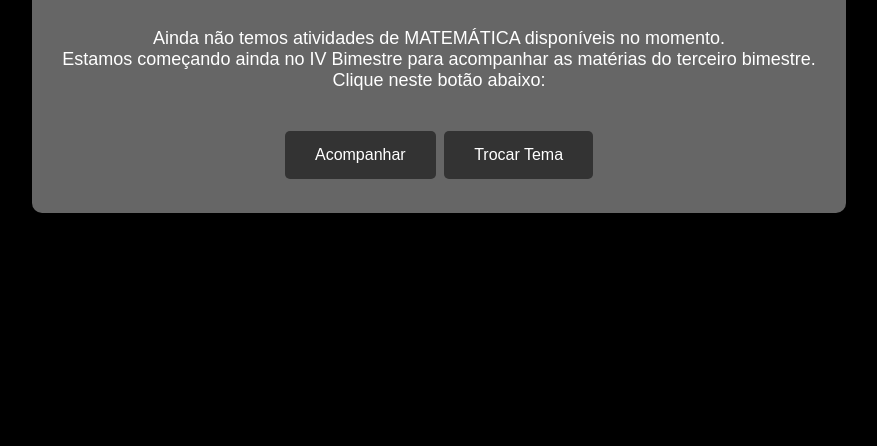
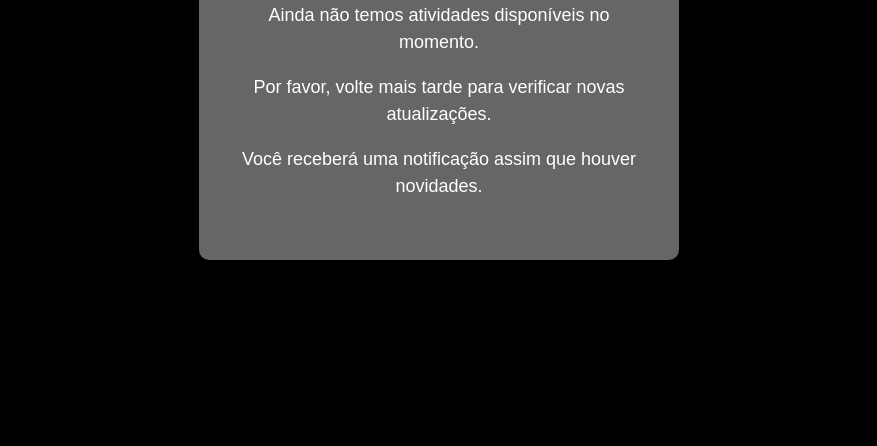
Before and after one commit to StudyTask-ai/StudyTask-Mobile, a plain HTML site: page matematica.html in a window 1280 px wide. Shown: the part 354-800 px from the top of the page, without its empty margins (201-1078 px from the left). Drawn offline with Linux system fonts and the light colour scheme.

Commit message:
Update matematica.html

```diff
--- a/matematica.html
+++ b/matematica.html
@@ -8,10 +8,6 @@
         :root {
             --body-bg-color: #fff;
             --body-color: #333;
-            --button-bg-color: #8533f1;
-            --button-hover-bg-color: #7209b7;
-            --button-padding: 1em 1.5em;
-            --post-bg-color: #fff;
             --container-bg-color: #f9f9f9;
             --post-border-color: #ddd;
         }
@@ -29,37 +25,23 @@
         .container {
             text-align: center;
             background: var(--container-bg-color);
-            padding: 30px;
+            padding: 40px;
             border-radius: 10px;
             box-shadow: 0 4px 8px rgba(0, 0, 0, 0.1);
             transition: background-color 0.3s ease;
+            max-width: 400px;
+            margin: 0 20px;
         }
         .icon {
             width: 100px;
             height: auto;
-            margin-bottom: 20px;
+            margin-bottom: 30px;
         }
         .message {
             font-size: 18px;
             margin: 20px 0;
             color: var(--body-color);
-        }
-        .button {
-            background-color: var(--button-bg-color);
-            color: white;
-            padding: 15px 30px;
-            text-align: center;
-            text-decoration: none;
-            display: inline-block;
-            font-size: 16px;
-            margin: 4px 2px;
-            cursor: pointer;
-            border: none;
-            border-radius: 5px;
-            transition: background-color 0.3s ease;
-        }
-        .button:hover {
-            background-color: var(--button-hover-bg-color);
+            line-height: 1.5;
         }
     </style>
 </head>
@@ -68,12 +50,10 @@
     <div class="container">
         <img src="https://raw.githubusercontent.com/Luanzinh0fc/Luanzinh0fc-Banco-de-dados-p-blicos/main/1000008714-removebg.png" alt="StudyTask Icon" class="icon">
         <div class="message">
-            Ainda não temos atividades de MATEMÁTICA disponíveis no momento.<br>
-            Estamos começando ainda no IV Bimestre para acompanhar as matérias do terceiro bimestre.<br>
-            Clique neste botão abaixo:
+            <p>Ainda não temos atividades disponíveis no momento.</p>
+            <p>Por favor, volte mais tarde para verificar novas atualizações.</p>
+            <p>Você receberá uma notificação assim que houver novidades.</p>
         </div>
-        <a href="https://studytask-ai.github.io/Acompanhamento-do-3-BIMESTRE-/" class="button">Acompanhar</a>
-        <button onclick="toggleTheme()" class="button" style="margin-top: 20px;">Trocar Tema</button>
     </div>
 
     <script>
@@ -166,16 +146,9 @@
             const theme = themes[index];
             document.documentElement.style.setProperty('--body-bg-color', theme.bodyBackgroundColor);
             document.documentElement.style.setProperty('--body-color', theme.bodyColor);
-            document.documentElement.style.setProperty('--button-bg-color', theme.buttonBackgroundColor);
-            document.documentElement.style.setProperty('--button-hover-bg-color', theme.buttonHoverBackgroundColor);
             document.documentElement.style.setProperty('--container-bg-color', theme.containerBackgroundColor);
             document.documentElement.style.setProperty('--post-border-color', theme.postBorderColor);
             localStorage.setItem('themeIndex', index);
-        }
-
-        function toggleTheme() {
-            currentThemeIndex = (parseInt(currentThemeIndex) + 1) % themes.length;
-            applyTheme(currentThemeIndex);
         }
 
         applyTheme(currentThemeIndex);
```
